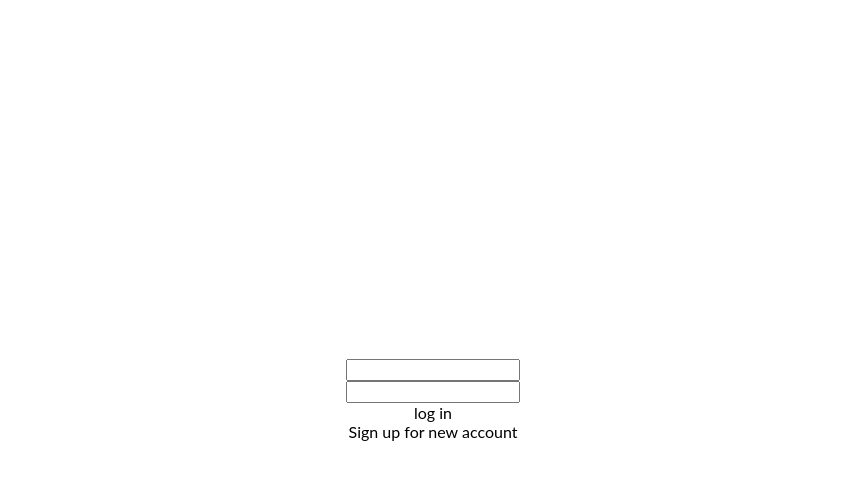
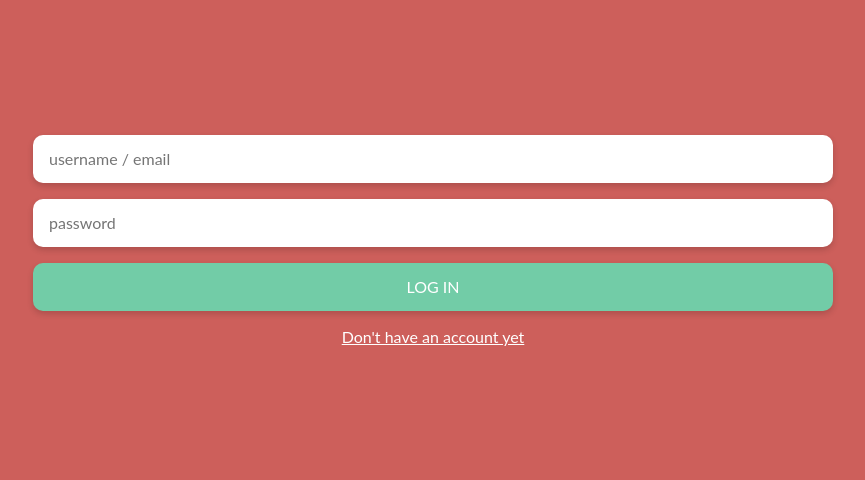
Before and after one commit to QuirinEcker/doit, a PHP site: page / in a window 1280 px wide. Shown: the top 480 px of the page, without its empty margins (207-1072 px from the left). Run offline with PHP 8.4, Linux system fonts and the light colour scheme; some libraries are stand-ins or nearby versions; some web fonts are replaced.

Commit message:
added login screen style, reworking list ui

```diff
--- a/Application/index.html
+++ b/Application/index.html
@@ -16,16 +16,18 @@
     </head>
     <body>
         <div id="login">
-            <input type="text">
-            <input type="password">
+            <input type="text" placeholder="username / email">
+            <input type="password" placeholder="password">
 
             <div id="login-button">
                 log in
             </div>
 
             <div id="signup-button">
-                Sign up for new account
+                Don't have an account yet
             </div>
+
+            <div id="login-placeholder"></div>
         </div>
 
         <main>
@@ -75,7 +77,12 @@
             <div id="home-open-animation"></div>
         </div>
         <div id="home">
-            <div id="home-navigation-bar"></div>
+            <div id="home-navigation-bar">
+                <div class="usersettings-entry" id="usersettings-entry-info"></div>
+                <div class="usersettings-entry" id="usersettings-entry-edit"></div>
+                <div class="usersettings-entry" id="usersettings-entry-settings"></div>
+                <div class="usersettings-entry" id="usersettings-entry-logout"></div>
+            </div>
             <div id="task-lists">
                 <div class="list" id="tl0">school</div>
                 <div class="list">work</div>
--- a/Application/stylesheets/home.css
+++ b/Application/stylesheets/home.css
@@ -33,11 +33,9 @@
 #home-navigation-bar {
     width: 80%;
     height: 7vh;
-    background-color: white;
     margin: 3vh 0;
+    background-color: transparent;
     border-radius: 100px;
-    box-shadow: 0px 3px 6px 0px rgba(0, 0, 0, 0.16);
-
 }
 
 #task-lists {
--- a/Application/stylesheets/login.css
+++ b/Application/stylesheets/login.css
@@ -9,6 +9,43 @@
     flex-direction: column;
     transition: 0.5s all;
     transition-delay: 0s;
-    background-color: white;
+    background-color: #cd5f5b;
     opacity: 1;
 }
+
+#login input {
+    all:unset;
+    background-color: white;
+    width: 60%;
+    height: 2vh;
+    margin-bottom: 2vh;
+    padding: 2vh;
+    font-size: 2vh;
+    border-radius:10px;
+    box-shadow: 0px 3px 6px 0px rgba(0, 0, 0, 0.16);
+}
+
+#login #login-button {
+    background-color: #72cca7;
+    box-shadow: 0px 3px 6px 0px rgba(0, 0, 0, 0.16);
+    width: 60%;
+    height: 2vh;
+    margin-bottom: 2vh;
+    padding: 2vh;
+    border-radius:10px;
+    text-transform: uppercase;
+    color: white;
+
+    display: flex;
+    justify-content: center;
+    align-items: center;
+}
+
+#login #signup-button {
+    text-decoration: underline;
+    color: white;
+}
+
+#login-placeholder {
+    height: 40vh;
+}
```
